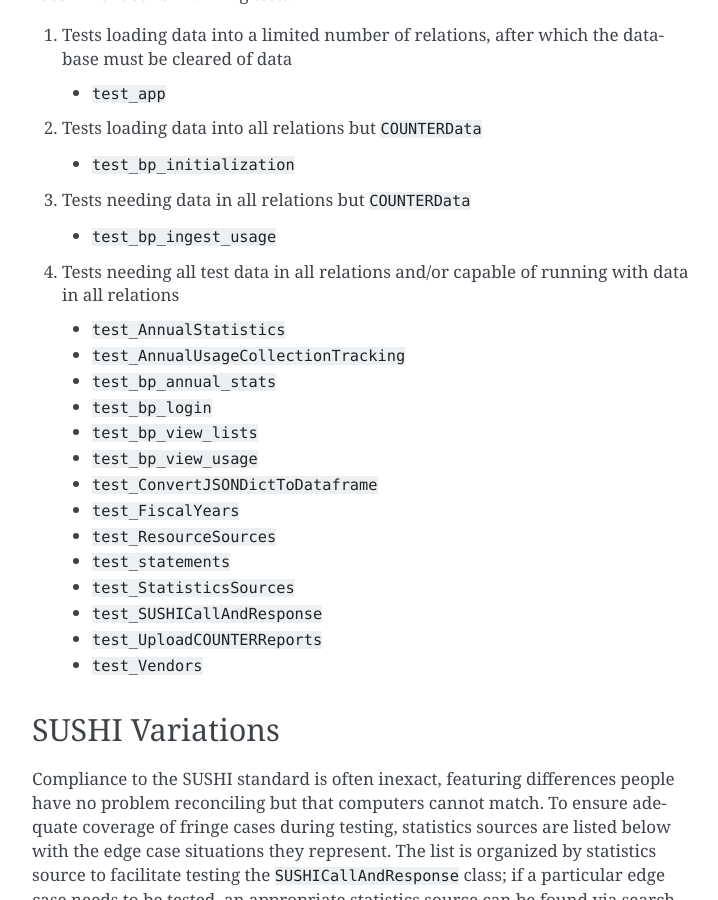
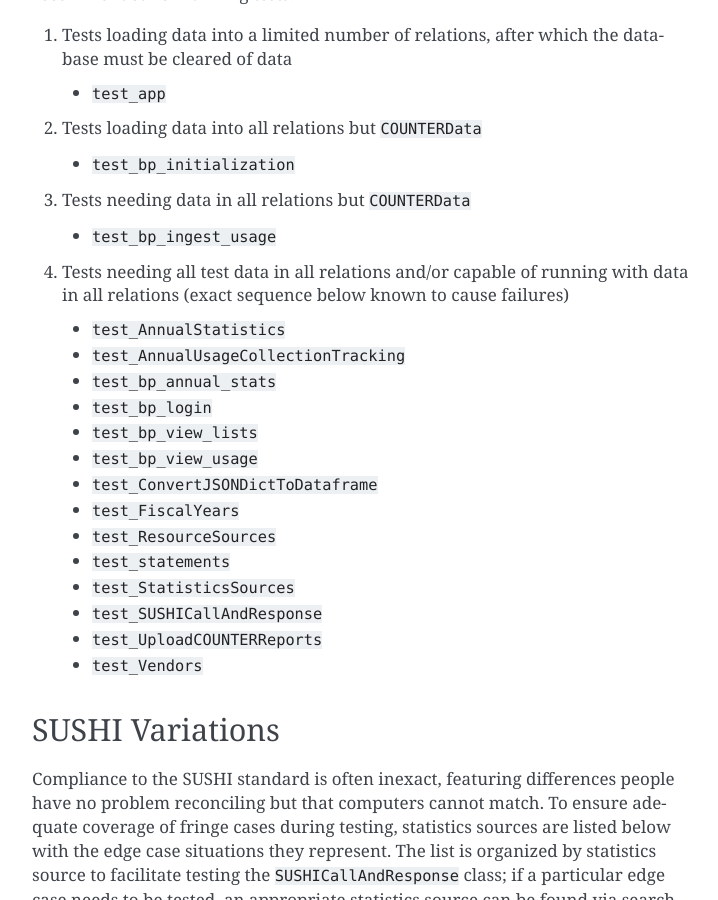
Before and after one commit to ereiskind/nolcat, a Sphinx documentation site: the page built from docs/source/testing.rst, in a window 1280 px wide and 900 px high, scrolled down 5303 px. Shown: the whole window, without its empty margins (388-1106 px from the left). Built offline with Sphinx 7.4.7, drawn with Linux system fonts in a browser that asks for light colours.

Commit message:
Add note about test failures and sequence

```diff
--- a/docs/source/testing.rst
+++ b/docs/source/testing.rst
@@ -128,7 +128,7 @@
 
   * ``test_bp_ingest_usage``
 
-4. Tests needing all test data in all relations and/or capable of running with data in all relations
+4. Tests needing all test data in all relations and/or capable of running with data in all relations (exact sequence below known to cause failures)
 
   * ``test_AnnualStatistics``
   * ``test_AnnualUsageCollectionTracking``
```
